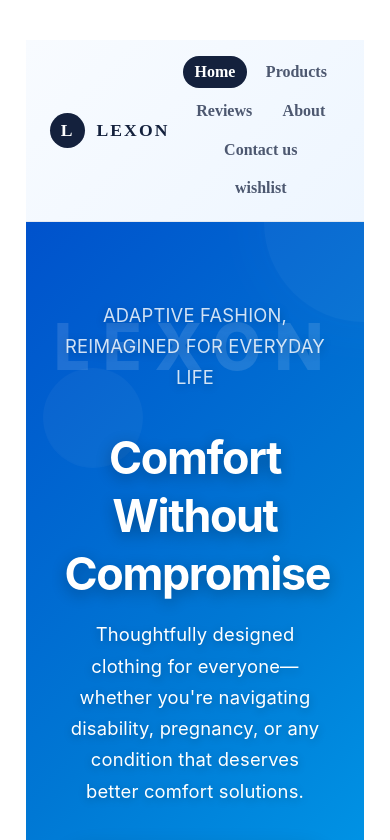
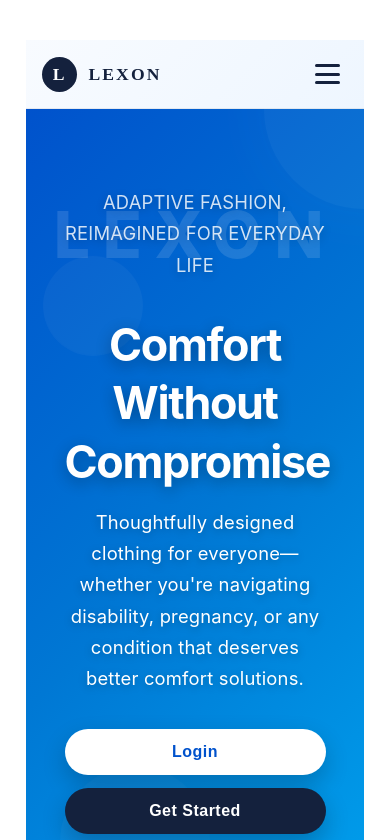
Before and after one commit to ELUMBA-maker/seeddev, an Angular app: page / in a window 390 px wide. Shown: the top 840 px of the page. Built offline with nearby package versions, Linux system fonts and the light colour scheme.

Commit message:
fix:adjusting nav bar's responsiveness

```diff
--- a/src/app/components/navbar/navbar.css
+++ b/src/app/components/navbar/navbar.css
@@ -57,6 +57,99 @@
   color: #fff;
 }
 
+/* Hamburger Menu Button */
+.hamburger {
+  display: none;
+  flex-direction: column;
+  background: none;
+  border: none;
+  cursor: pointer;
+  padding: 0.5rem;
+  gap: 0.35rem;
+}
+
+.hamburger span {
+  width: 25px;
+  height: 3px;
+  background-color: #14213d;
+  border-radius: 2px;
+  transition: all 0.3s ease;
+  display: block;
+}
+
+.hamburger.open span:nth-child(1) {
+  transform: rotate(45deg) translate(8px, 8px);
+}
+
+.hamburger.open span:nth-child(2) {
+  opacity: 0;
+}
+
+.hamburger.open span:nth-child(3) {
+  transform: rotate(-45deg) translate(8px, -8px);
+}
+
+/* Mobile Menu */
+.mobile-menu {
+  display: none;
+  position: absolute;
+  top: 100%;
+  left: 0;
+  right: 0;
+  background: white;
+  border-bottom: 1px solid rgba(20, 33, 61, 0.08);
+  flex-direction: column;
+  padding: 0;
+  overflow: hidden;
+  max-height: 0;
+  transition: max-height 0.3s ease;
+  box-shadow: 0 4px 6px rgba(0, 0, 0, 0.1);
+}
+
+.mobile-menu.open {
+  display: flex;
+  max-height: 400px;
+}
+
+.mobile-link {
+  text-decoration: none;
+  color: #4d5870;
+  font-weight: 600;
+  padding: 1rem 1.5rem;
+  border-bottom: 1px solid rgba(20, 33, 61, 0.05);
+  transition: all 0.2s ease;
+  display: block;
+}
+
+.mobile-link:hover,
+.mobile-link.active {
+  background: #14213d;
+  color: #fff;
+}
+
+.mobile-link:last-child {
+  border-bottom: none;
+}
+
+/* Tablet and Mobile Responsiveness */
+@media (max-width: 768px) {
+  .hamburger {
+    display: flex;
+  }
+
+  .nav-links {
+    display: none;
+  }
+
+  .top-nav {
+    padding: 1rem 1rem;
+    gap: 0.5rem;
+  }
+
+  .brand {
+    flex-shrink: 0;
+  }
+}
 
 @media (max-width: 900px) {
   .top-nav {
--- a/src/app/components/navbar/navbar.html
+++ b/src/app/components/navbar/navbar.html
@@ -4,6 +4,7 @@
     <span>LEXON</span>
   </a>
 
+  <!-- Desktop Navigation Links -->
   <div class="nav-links">
     <a
       *ngFor="let item of navItems"
@@ -14,4 +15,28 @@
     </a>
   </div>
 
+  <!-- Hamburger Menu Button -->
+  <button
+    class="hamburger"
+    [class.open]="menuOpen()"
+    (click)="toggleMenu()"
+    aria-label="Toggle navigation menu"
+  >
+    <span></span>
+    <span></span>
+    <span></span>
+  </button>
+
+  <!-- Mobile Menu -->
+  <div class="mobile-menu" [class.open]="menuOpen()">
+    <a
+      *ngFor="let item of navItems"
+      [routerLink]="item.route"
+      [class.active]="isLinkActive(item.route, item.label)"
+      (click)="closeMenu()"
+      class="mobile-link"
+    >
+      {{ item.label }}
+    </a>
+  </div>
 </nav>
--- a/src/app/components/navbar/navbar.ts
+++ b/src/app/components/navbar/navbar.ts
@@ -1,5 +1,5 @@
 import { CommonModule } from '@angular/common';
-import { Component } from '@angular/core';
+import { Component, signal } from '@angular/core';
 import { Router, RouterLink } from '@angular/router';
 
 @Component({
@@ -9,6 +9,8 @@ import { Router, RouterLink } from '@angular/router';
   styleUrl: './navbar.css',
 })
 export class Navbar {
+  menuOpen = signal(false);
+
   navItems = [
     { label: 'Home', route: '/' },
     { label: 'Products', route: '/products' },
@@ -19,6 +21,14 @@ export class Navbar {
   ];
 
   constructor(private router: Router) {}
+
+  toggleMenu() {
+    this.menuOpen.set(!this.menuOpen());
+  }
+
+  closeMenu() {
+    this.menuOpen.set(false);
+  }
 
   isLinkActive(route: string, label: string): boolean {
     if (label === 'What’s New') {
```
